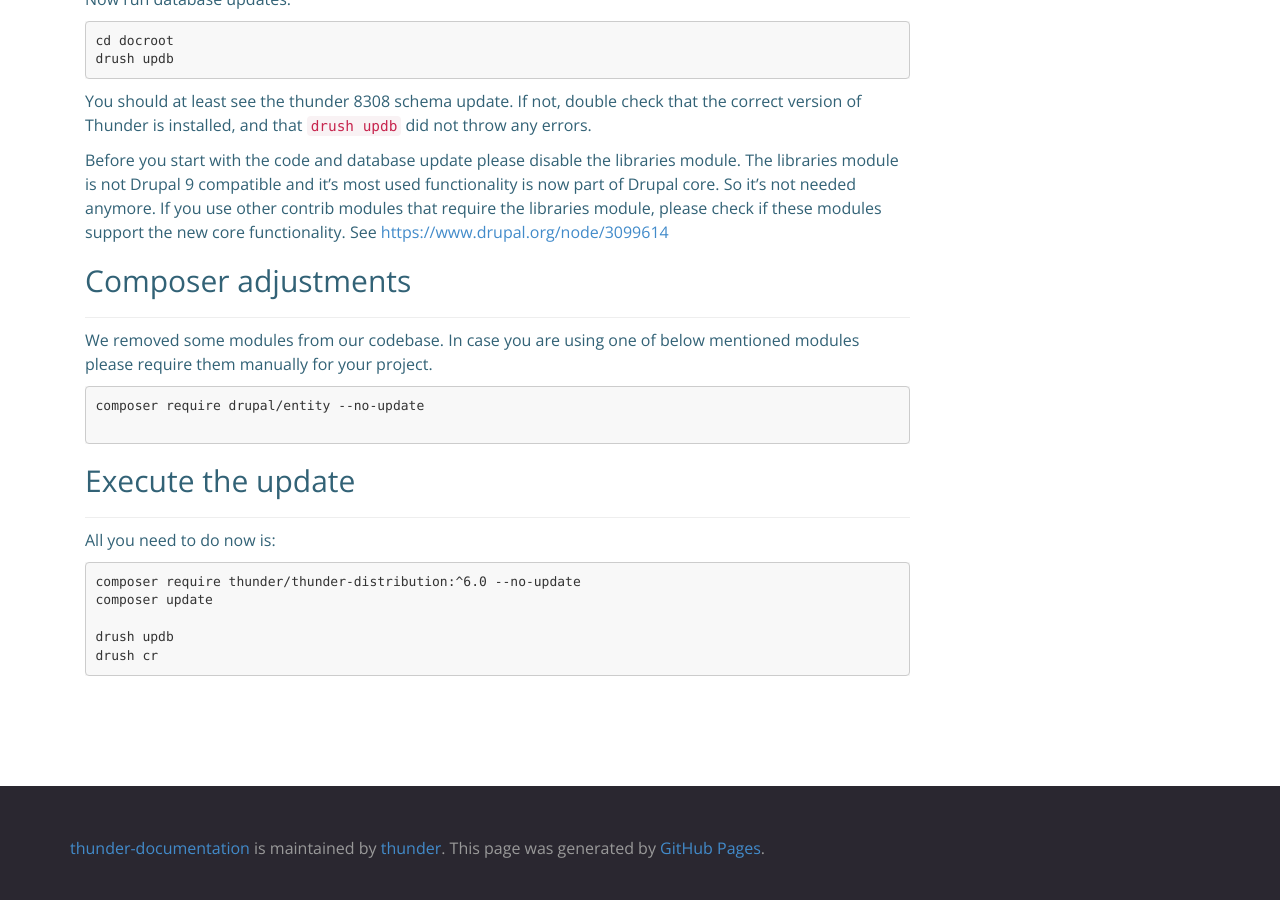
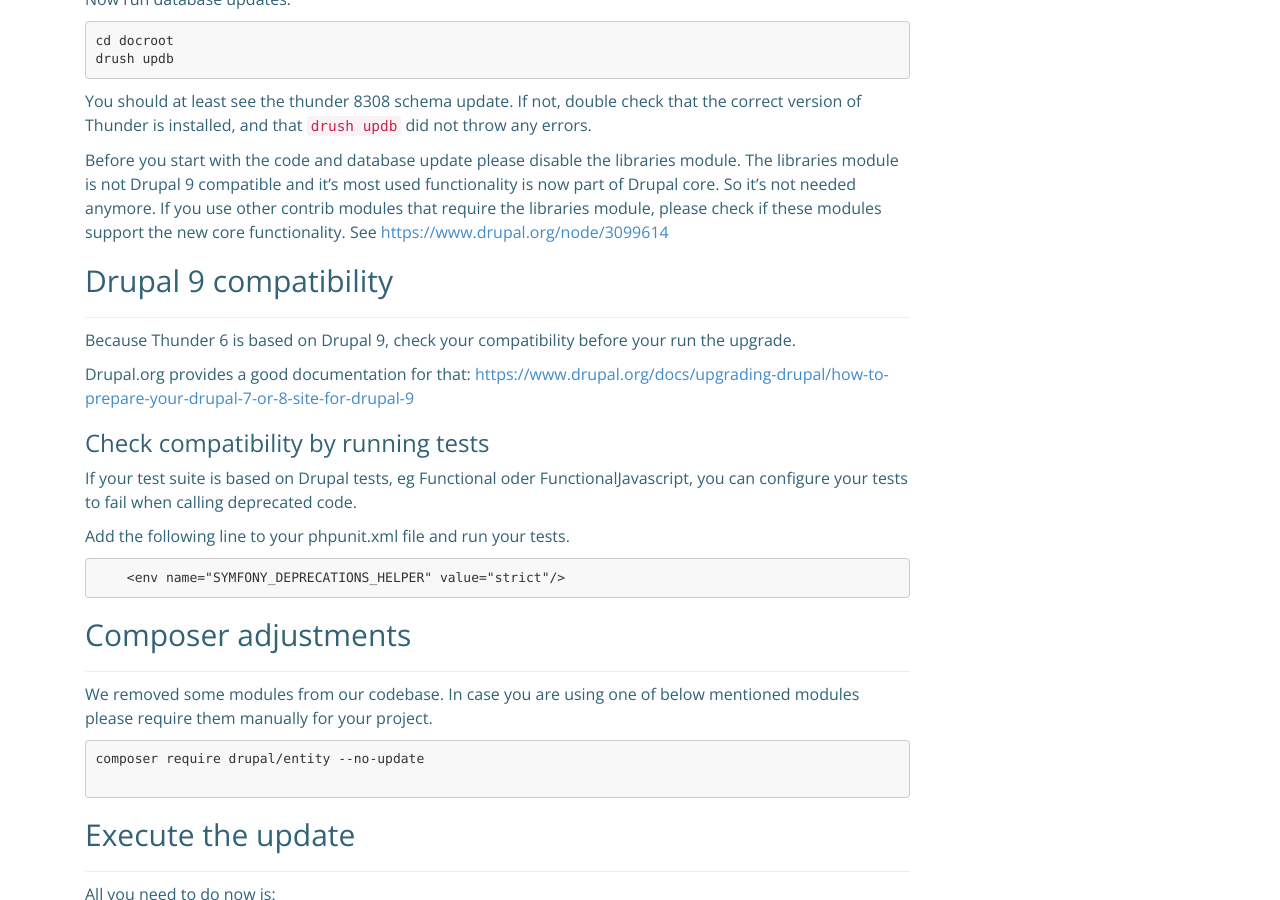
Before and after one commit to thunder/thunder-documentation, a Jekyll site: the page built from update-3-to-6.md, in a window 1280 px wide and 900 px high, scrolled down 671 px. Built offline with Jekyll 4.4.1, drawn with Linux system fonts in a browser that asks for light colours; nearby versions of some CDN libraries; our own code applies the rules of GitHub Pages for plain Markdown files; comment, search, counter and statistics services are not loaded; the repository's description, which GitHub fills in, is left out; some of the changed text lies outside the part shown.

Commit message:
docs: add section about compatibility checkin

````diff
--- a/_data/update-3-to-6.yml
+++ b/_data/update-3-to-6.yml
@@ -1,6 +1,9 @@
 - title: Prerequisites
   include: update36/prerequisites.md
   id: update36-prerequisites
+- title: Drupal 9 compatibility
+  include: update36/drupal9-compatibility.md
+  id: update36-drupal9-compatibility
 - title: Composer adjustments
   include: update36/composer-adjustments.md
   id: update36-composer-adjustments
--- /dev/null
+++ b/_includes/update36/drupal9-compatibility.md
@@ -0,0 +1,15 @@
+Because Thunder 6 is based on Drupal 9, check your compatibility before your run the upgrade.
+
+Drupal.org provides a good documentation for that: [https://www.drupal.org/docs/upgrading-drupal/how-to-prepare-your-drupal-7-or-8-site-for-drupal-9](https://www.drupal.org/docs/upgrading-drupal/how-to-prepare-your-drupal-7-or-8-site-for-drupal-9)
+
+
+### Check compatibility by running tests
+
+If your test suite is based on Drupal tests, eg Functional oder FunctionalJavascript, you can configure your tests to fail
+when calling deprecated code.
+
+Add the following line to your phpunit.xml file and run your tests.
+
+```
+    <env name="SYMFONY_DEPRECATIONS_HELPER" value="strict"/>
+```
````
